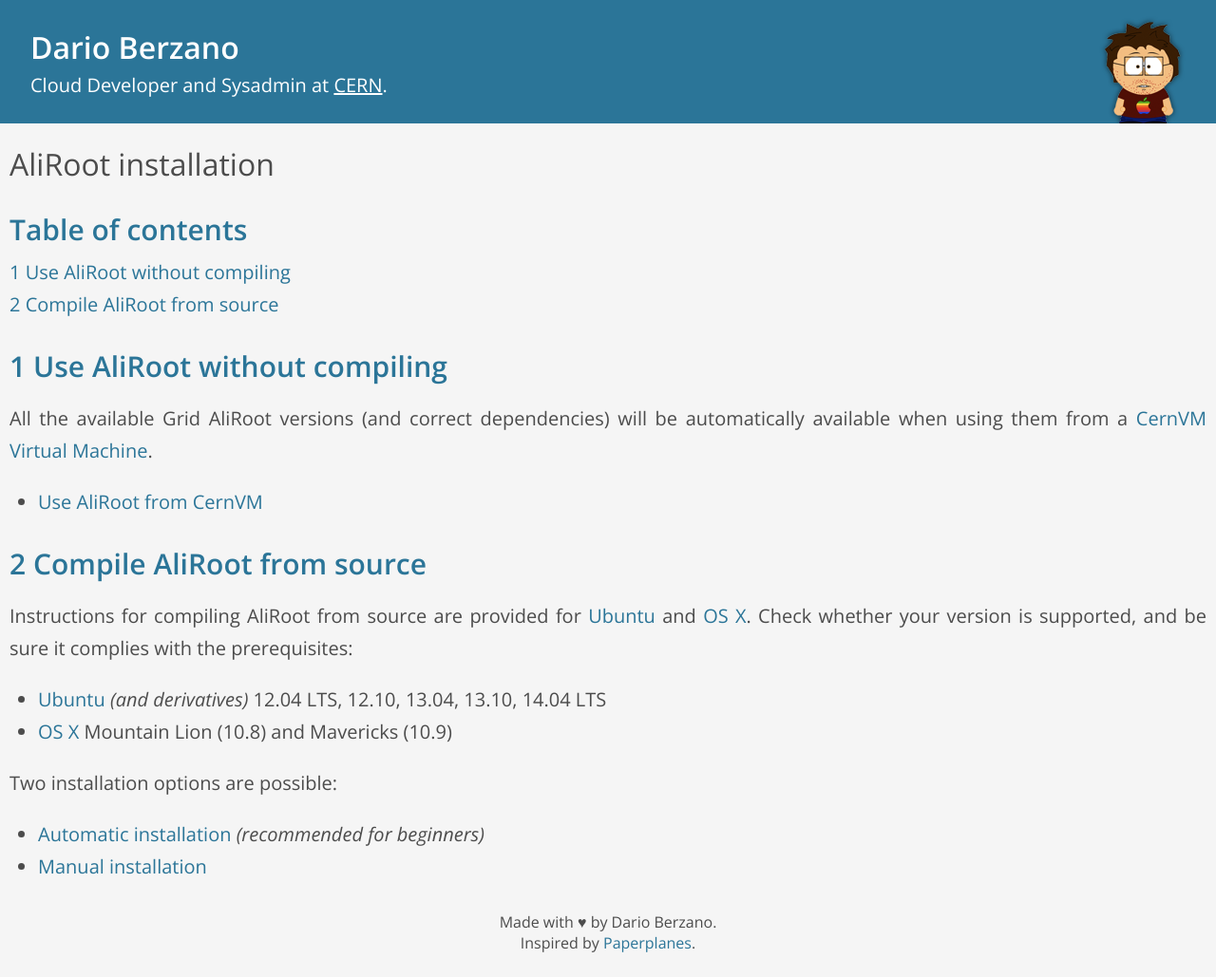
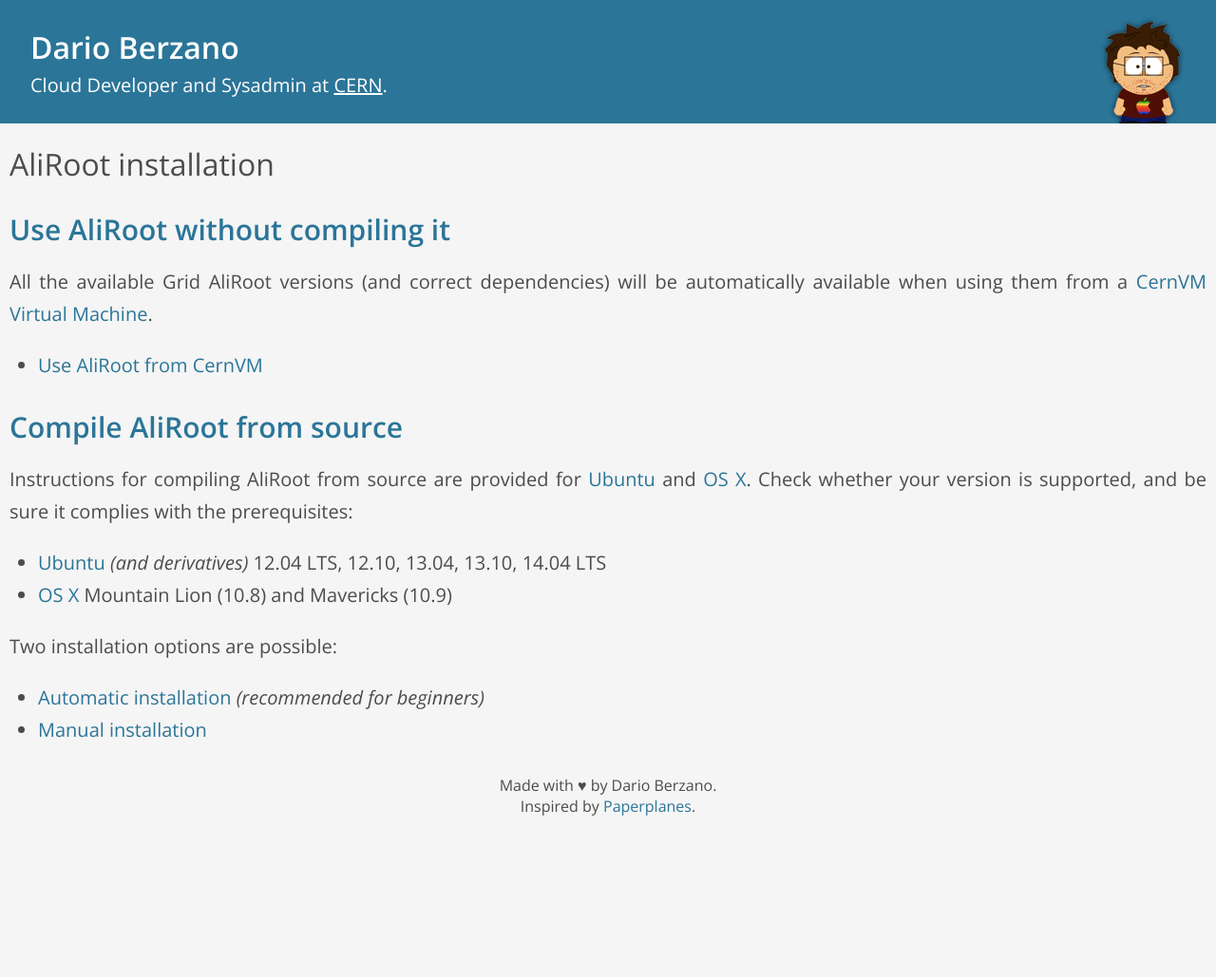
Before and after one commit to dberzano/dberzano.github.io, a Jekyll site: the page built from alice/install-aliroot/index.md, in a window 1280 px wide. Shown: the whole page at 95% size. Built offline with Jekyll 4.4.1, drawn with Linux system fonts in a browser that asks for light colours; Markdown is read by kramdown in place of the engine named in the settings; after the commit the page ends 900 px from its top, so only the background shows below that.

Commit message:
Improvements in AliRoot page

```diff
--- a/alice/install-aliroot/index.md
+++ b/alice/install-aliroot/index.md
@@ -2,12 +2,13 @@
 title: "AliRoot installation"
 layout: tweet
 
-
+parnumbers: false
+createtoc: false
 ---
 
 
-Use AliRoot without compiling
------------------------------
+Use AliRoot without compiling it
+--------------------------------
 
 All the available Grid AliRoot versions (and correct dependencies) will be
 automatically available when using them from a
```
